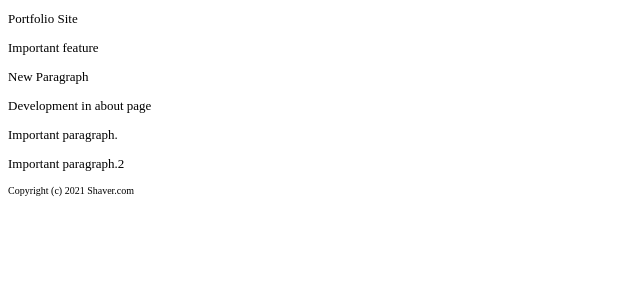
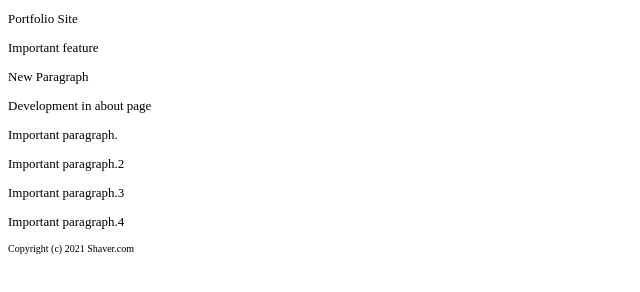
Before and after one commit to MetroRotonto/git-github-test, a plain HTML site: page index.html in a window 1280 px wide. Shown: the part 108-400 px from the top of the page, without its empty margins (0-640 px from the left). Drawn offline with Linux system fonts and the light colour scheme; files that its build step writes are made by us from their sources.

Commit message:
Two more important paragraphs. Fixes #2

```diff
--- a/index.html
+++ b/index.html
@@ -11,11 +11,12 @@
     <h1>Portfolio Site</h1>
     <p>Portfolio Site</p>
     <p>Important feature</p>
-
     <p>New Paragraph</p>
     <p>Development in about page</p>
     <p>Important paragraph.</p>
     <p>Important paragraph.2</p>
+    <p>Important paragraph.3</p>
+    <p>Important paragraph.4</p>
     <footer>Copyright (c) 2021 Shaver.com</footer>
     <a href="about.html"></a>
 
```
